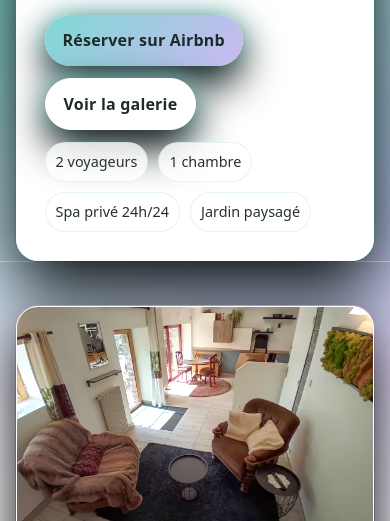
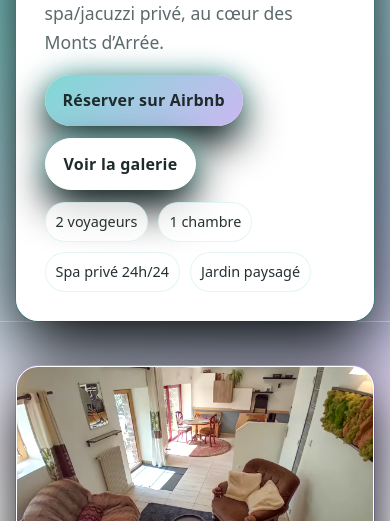
Before and after one commit to jsgalaxy29-hash/spadugoaquer, a plain HTML site: page index.html in a window 390 px wide. Shown: the part 697-1218 px from the top of the page. Drawn offline with Linux system fonts and the light colour scheme.

Commit message:
Lower hero content overlap

```diff
--- a/assets/styles.css
+++ b/assets/styles.css
@@ -107,7 +107,7 @@ img{max-width:100%; height:auto; display:block}
 }
 .hero-content{
   position:relative;
-  margin-top:-120px;
+  margin-top:-60px;
   padding:28px;
   border-radius: var(--radius);
   background: rgba(255,255,255,.82);
@@ -134,7 +134,7 @@ img{max-width:100%; height:auto; display:block}
   .grid-2{grid-template-columns: 1fr}
   .hero-content{
   position:relative;
-  margin-top:-120px;
+  margin-top:-60px;
   padding:28px;
   border-radius: var(--radius);
   background: rgba(255,255,255,.82);
```
